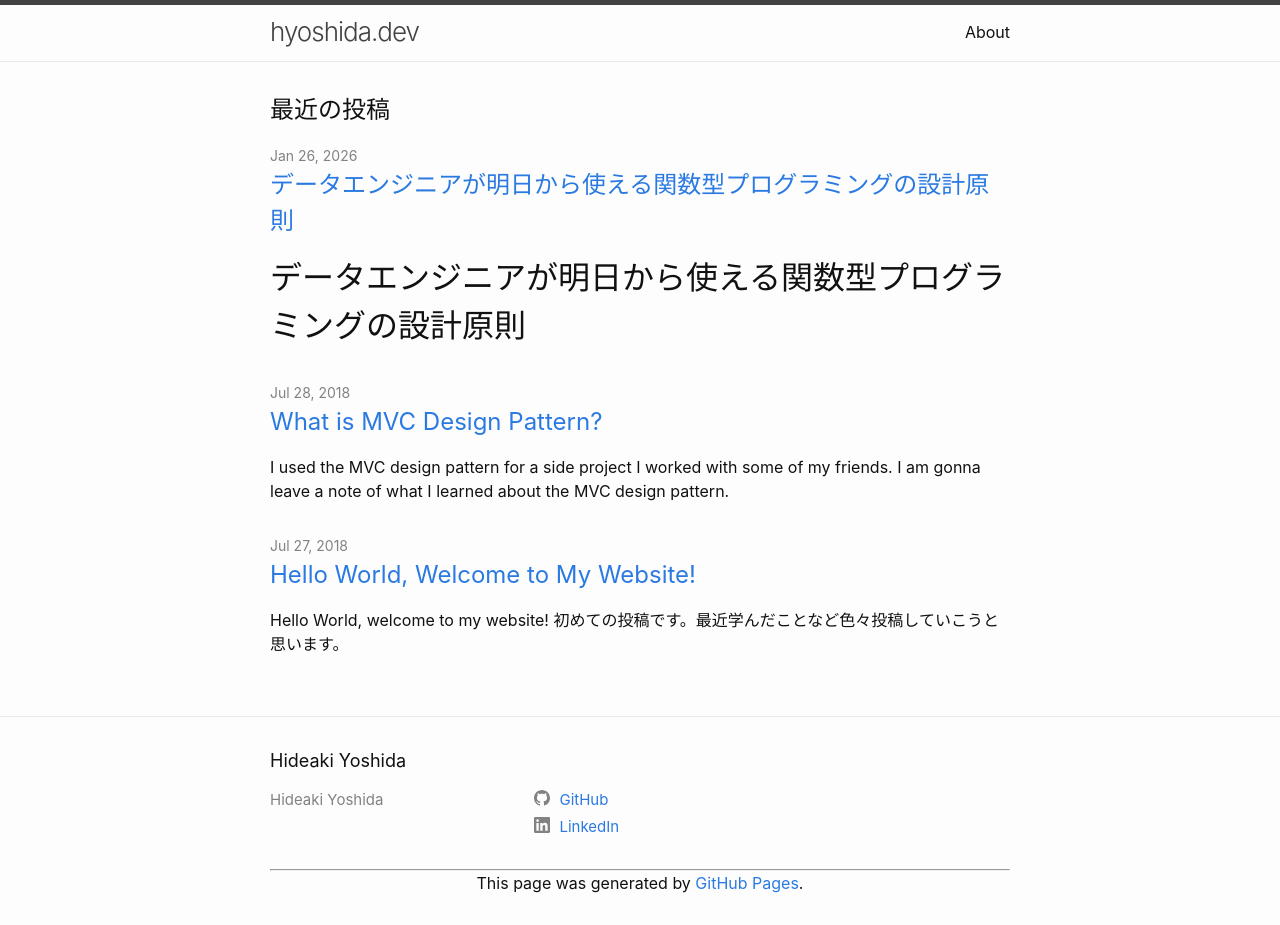
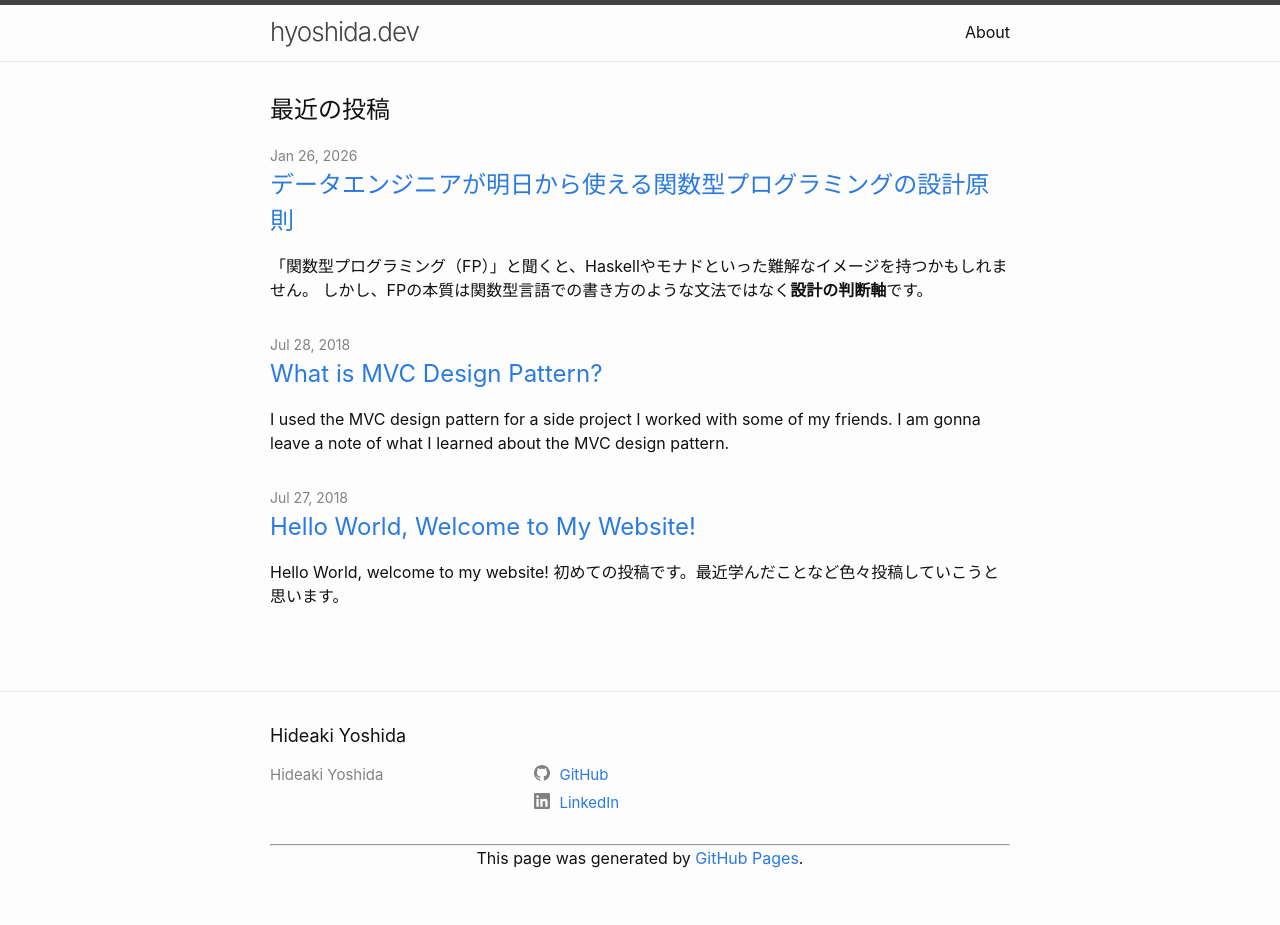
Before and after one commit to hyoshida123/hyoshida123.github.io, a Jekyll site: the page built from index.md, in a window 1280 px wide. Built offline with Jekyll 4.4.1, drawn with Linux system fonts in a browser that asks for light colours; after the commit the page ends 900 px from its top, so only the background shows below that.

Commit message:
update post

````diff
--- a/_config.yml
+++ b/_config.yml
@@ -26,7 +26,9 @@ markdown: kramdown
 theme: minima
 plugins:
   - jekyll-feed
+future: true
 timezone: Asia/Tokyo
+
 # Exclude from processing.
 # The following items will not be processed, by default. Create a custom list
 # to override the default setting.
--- a/_posts/2026-01-25-fp-for-data-engineers.md
+++ b/_posts/2026-01-25-fp-for-data-engineers.md
@@ -4,8 +4,6 @@ title: データエンジニアが明日から使える関数型プログラミ
 date: 2026-01-25 21:00:00
 categories: functional_programming
 ---
-
-# データエンジニアが明日から使える関数型プログラミングの設計原則
 
 「関数型プログラミング（FP）」と聞くと、Haskellやモナドといった難解なイメージを持つかもしれません。
 しかし、FPの本質は関数型言語での書き方のような文法ではなく**設計の判断軸**です。
@@ -14,11 +12,12 @@ categories: functional_programming
 
 ---
 
-## なぜ、"Functional Programming in Scala" なんて古い本を読もうと思ったのか？
+### なぜ、"Functional Programming in Scala" なんて古い本を読もうと思ったのか？
 
 Claude Code の作者のBoris Chernyがあるポッドキャストで、
-今まで読んできた本の中で一番エンジニアとして働く上で影響を受けた本として紹介していたので読んでみようとなったからです。
-https://youtu.be/AmdLVWMdjOk?si=uZ3xl5XUhE-BKUtq&t=959
+今まで読んできた本の中で一番エンジニアとして働く上で影響を受けた本として紹介していたので読んでみたくなったからです。
+
+[Boris Cherny (Creator of Claude Code) On What Grew His Career And Building at Anthropic](https://youtu.be/AmdLVWMdjOk?si=uZ3xl5XUhE-BKUtq&t=959)
 
 ---
 
@@ -30,24 +29,27 @@ https://youtu.be/AmdLVWMdjOk?si=uZ3xl5XUhE-BKUtq&t=959
 4. Property-based Testingでパイプラインをテストする
 5. APIの代数（The Algebra of an API）
 
-## 1. 純粋関数と手続き を分ける
+---
+
+### 1. 純粋関数と手続き を分ける
 
 FPで最も重要な原則がこれです。
+
 ある関数のコードを1行変えたら、関係ないところで壊れたというケースでは、
 関数の実装が純粋関数と手続きの違いを意識せずに実装されていることが原因であることが多いです。
 
-### 純粋関数とは
+#### 純粋関数とは
 
 - 入力 → 出力のみ
 - 副作用なし
 - 同じ入力なら常に同じ出力
 
-### 手続き（副作用を起こす処理）とは
+#### 手続き（副作用を起こす処理）とは
 
 - 副作用を含む一連の処理
 - 副作用とは、I/O、DB更新、API呼び出し、ログ出力など
 
-### 改善前の例
+#### 改善前の例
 
 ```python
 def process_data(df, s3_path):
@@ -58,7 +60,7 @@ def process_data(df, s3_path):
 
 変換ロジックとS3アップロードが同居しているので、純粋関数としてはテストしにくくなります。
 
-### 良い例
+#### 良い例
 
 ```python
 def transform_data(df):
@@ -82,10 +84,12 @@ upload_to_s3(result, s3_path)
 
 ---
 
-## 2. 「ロジックは値で返して、世界は最後に一回だけ触る」
+### 2. 「ロジックは値で返して、世界は最後に一回だけ触る」
 
 副作用があること自体が問題ではありません。
+
 クレジットカードの決済など、外の世界に影響を与えないとシステムは価値を出しません。
+
 **純粋な計算と副作用を一つの関数に混ぜること**が問題です。
 
 ```
@@ -108,9 +112,9 @@ ETLパイプラインで例えると：
 
 ---
 
-## 3. MonoidとMonad：集約と依存の違い
+### 3. MonoidとMonad：集約と依存の違い
 
-### Monoid = 集約の数学
+#### Monoid = 集約の数学
 
 ```
 順序を変えても結果は同じか？ → YES
@@ -122,7 +126,7 @@ ETLパイプラインで例えると：
 
 **Spark/Flinkの集約処理はMonoidの一例。**
 
-### Monad = 依存関係の数学
+#### Monad = 依存関係の数学
 
 ```
 順序を変えても結果は同じか？ → NO
@@ -133,7 +137,7 @@ ETLパイプラインで例えると：
 
 **Step Functions/Airflow的なワークフローはMonadの一例。**
 
-### 設計判断の基準
+#### 設計判断の基準
 
 **「順序を変えても結果は同じか？」**
 
@@ -142,9 +146,9 @@ ETLパイプラインで例えると：
 
 ---
 
-## 4. Property-based Testingでパイプラインをテストする
+### 4. Property-based Testingでパイプラインをテストする
 
-### 従来のテスト
+#### 従来のテスト
 
 ```python
 assert reverse([1, 2, 3]) == [3, 2, 1]
@@ -152,14 +156,14 @@ assert reverse([1, 2, 3]) == [3, 2, 1]
 
 これだと境界条件や空リスト、ランダムケースなどを見落としがちです。
 
-### Property-based Testing
+#### Property-based Testing
 
 ```python
 # 任意のリストで常に成り立つ性質
 assert reverse(reverse(xs)) == xs
 ```
 
-### データエンジニア向けの性質例
+#### データエンジニア向けの性質例
 
 ```python
 # joinの性質
@@ -181,11 +185,11 @@ assert merge(partition(xs)) == xs
 
 ---
 
-## 5. APIの代数（The Algebra of an API）
+### 5. APIの代数（The Algebra of an API）
 
 APIは「関数の一覧」ではありません。**操作 + 法則 = API**。
 
-### 操作（Operations）
+#### 操作（Operations）
 
 ```
 put(key, value)
@@ -193,7 +197,7 @@ get(key)
 delete(key)
 ```
 
-### 法則（Laws）
+#### 法則（Laws）
 
 ```
 get(put(k, v)) == v
@@ -202,7 +206,7 @@ get(delete(k)) == None
 
 **法則が書けないAPIは、設計を見直す余地があるかもしれません。**
 
-### レビューで確認すべきこと
+#### レビューで確認すべきこと
 
 - このAPIの「操作」は何か？
 - 「常に成り立つべき法則」は何か？
@@ -210,33 +214,33 @@ get(delete(k)) == None
 
 ---
 
-## 明日からのアクションリスト
+### 明日からのアクションリスト
 
 この本を読んだ後に明日から以下の行動を変えようと思いました。
 
-### 設計時
+#### 設計時
 
-- [ ] 関数を書く前に「これは計算か実行か」を決める
-- [ ] 副作用は関数の外に追い出せないか検討する
-- [ ] 「順序を変えても同じか？」で並列化可否を判断する
-- [ ] パーサーの設計は、処理の代数式を書くところから始める
+- 関数を書く前に「これは計算か実行か」を決める
+- 副作用は関数の外に追い出せないか検討する
+- 「順序を変えても同じか？」で並列化可否を判断する
+- パーサーの設計は、処理の代数式を書くところから始める
 
-### コードレビュー時
+#### コードレビュー時
 
-- [ ] 純粋な変換と副作用が混ざっていないか
-- [ ] DataFrameの操作と`collect()`が適切に分離されているか
-- [ ] テストは「例」ではなく「性質」を検証しているか
-- [ ] APIに暗黙の呼び出し順序依存がないか
+- 純粋な変換と副作用が混ざっていないか
+- DataFrameの操作と`collect()`が適切に分離されているか
+- テストは「例」ではなく「性質」を検証しているか
+- APIに暗黙の呼び出し順序依存がないか
 
-### テスト時
+#### テスト時
 
-- [ ] 集約処理には`sum(xs) == sum(shuffle(xs))`的な性質を書く
-- [ ] 変換処理には可逆性`decode(encode(x)) == x`を確認する
-- [ ] joinには件数の不変量をチェックする
+- 集約処理には`sum(xs) == sum(shuffle(xs))`的な性質を書く
+- 変換処理には可逆性`decode(encode(x)) == x`を確認する
+- joinには件数の不変量をチェックする
 
 ---
 
-## まとめ
+### まとめ
 
 FPの**設計技法**まとめると、
 
@@ -249,11 +253,11 @@ FPの**設計技法**まとめると、
 
 **「これは混ぜてはいけない」という嗅覚**を身につければ、コードが大きくなっても壊れにくいデータパイプラインを維持できるようになると思います。
 
----
-
 なお、原著ではMonoidやMonadといった概念がもっと厳密な言葉で説明されています。
 この記事では自分の理解を整理するために、できるだけ柔らかい表現でまとめました。
 
 データパイプラインの設計に使える考え方が詰まった一冊なので、興味があればぜひ手に取ってみてください。
 
+---
+
 *参考: Functional Programming in Scala (Paul Chiusano, Rúnar Bjarnason)*
````
